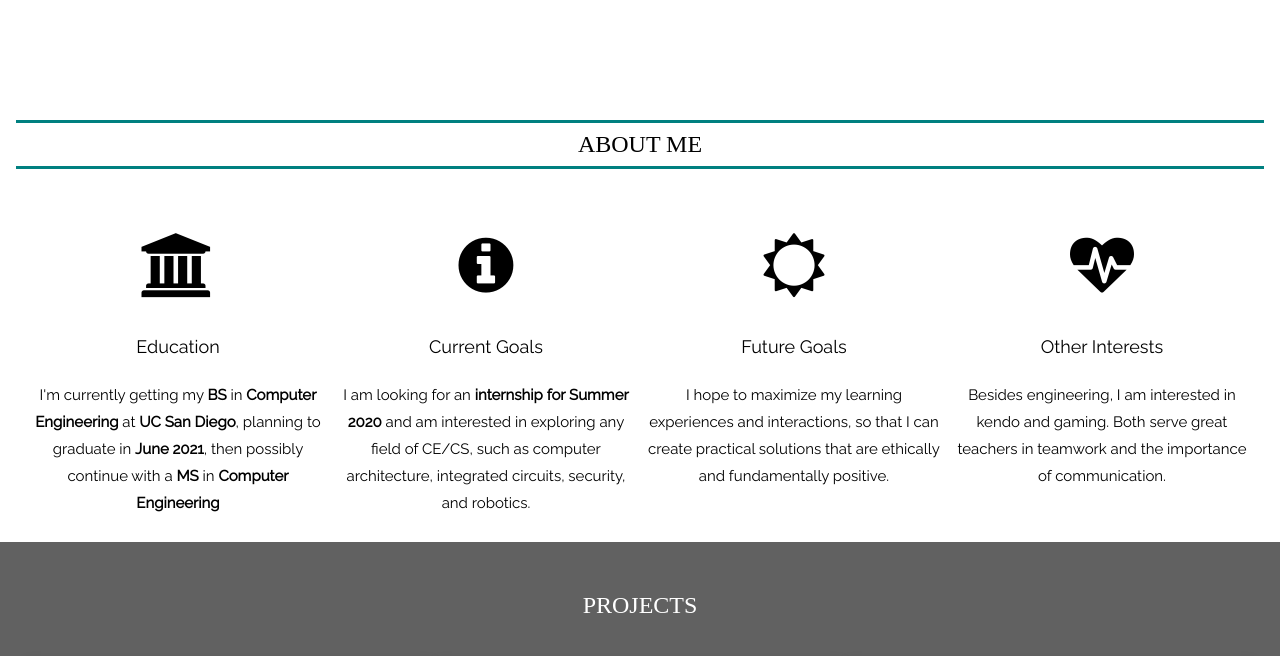
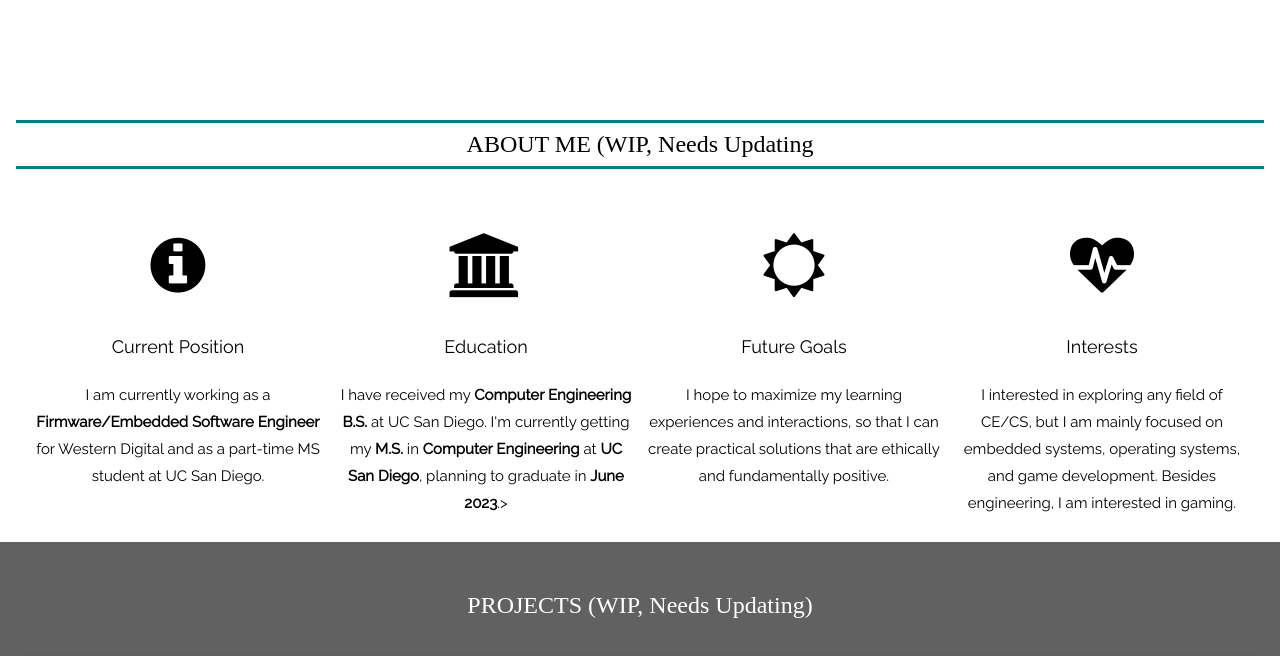
Before and after one commit to siueric0010/esiu.github.io, a plain HTML site: page index.html in a window 1280 px wide. Shown: the part 500-1156 px from the top of the page. Drawn offline with nearby package versions, Linux system fonts and the light colour scheme.

Commit message:
updated website a bit, put some WIP flags for more edits

```diff
--- a/index.html
+++ b/index.html
@@ -24,7 +24,7 @@ a{
 .eric_photo {
   width: 200px;
   height: 200px;
-  background: url(./profile.jpeg) no-repeat center center;
+  background: url(./profile.png) no-repeat center center;
   background-size: cover;
   margin: 0 auto;
   border-radius: 120px;
@@ -69,7 +69,7 @@ a{
   <a href="javascript:void(0)" onclick="w3_close()" class="w3-bar-item w3-button w3-large w3-padding-16">Close �</a>
   <a href="#about" onclick="w3_close()" class="w3-bar-item w3-button">ABOUT</a>
   <a href="#projects" onclick="w3_close()" class="w3-bar-item w3-button">PROJECTS</a>
-  <a href="./resume.pdf" target='_blank' onclick="w3_close()" class="w3-bar-item w3-button">RESUME</a>
+  <a href="./Eric_Siu_Resume.pdf" target='_blank' onclick="w3_close()" class="w3-bar-item w3-button">RESUME</a>
   <a href="#contact" onclick="w3_close()" class="w3-bar-item w3-button">CONTACT</a>
 </nav>
 
@@ -82,23 +82,23 @@ a{
   <div class="w3-display-bottommiddle w3-text-teal w3-xxlarge " style="padding: 110px; min-width: 340px">
     <a href="https://www.github.com/siueric0010" target='_blank' class="fa fa-github w3-hover-opacity" ></a>
     <a href="https://www.linkedin.com/in/esiu/" target='_blank' class="fa fa-linkedin w3-hover-opacity"></a>
-    <a href="mailto:siueric0010@gmail.com" class="fa fa-envelope w3-hover-opacity"></a>
+    <a href="mailto:me@eric-siu.com" class="fa fa-envelope w3-hover-opacity"></a>
   </div>
 </header>
 
 <!-- About Section -->
 <div class="w3-container" style="padding:10px 16px" id="about">
-  <h3 class="w3-center w3-text-black about" >ABOUT ME</h3>
+  <h3 class="w3-center w3-text-black about" >ABOUT ME (WIP, Needs Updating</h3>
   <div class="w3-row-padding w3-center" style="margin-top:64px">
+    <div class="w3-quarter">
+      <i class="fa fa-info-circle w3-margin-bottom w3-jumbo"></i>
+      <p class="w3-large">Current Position</p>
+      <p>I am currently working as a <b>Firmware/Embedded Software Engineer</b> for Western Digital and as a part-time MS student at UC San Diego. </p>
+    </div>
     <div class="w3-quarter">
       <i class="fa fa-institution w3-margin-bottom w3-jumbo w3-center"></i>
       <p class="w3-large">Education</p>
-      <p>I'm currently getting my <b>BS</b> in <b>Computer Engineering</b> at <b>UC San Diego</b>, planning to graduate in <b>June 2021</b>, then possibly continue with a <b>MS</b> in <b>Computer Engineering</b></p>
-    </div>
-    <div class="w3-quarter">
-      <i class="fa fa-info-circle w3-margin-bottom w3-jumbo"></i>
-      <p class="w3-large">Current Goals</p>
-      <p>I am looking for an <b>internship for Summer 2020</b> and am interested in exploring any field of CE/CS, such as computer architecture, integrated circuits, security, and robotics.</p>
+      <p>I have received my <b>Computer Engineering B.S.</b> at UC San Diego. I'm currently getting my <b>M.S.</b> in <b>Computer Engineering</b> at <b>UC San Diego</b>, planning to graduate in <b>June 2023</b>.></p>
     </div>
     <div class="w3-quarter">
       <i class="fa fa-sun-o w3-margin-bottom w3-jumbo"></i>
@@ -107,8 +107,8 @@ a{
     </div>
     <div class="w3-quarter">
       <i class="fa fa-heartbeat w3-margin-bottom w3-jumbo"></i>
-      <p class="w3-large">Other Interests</p>
-      <p>Besides engineering, I am interested in kendo and gaming. Both serve great teachers in teamwork and the importance of communication.</p>
+      <p class="w3-large">Interests</p>
+      <p>I interested in exploring any field of CE/CS, but I am mainly focused on embedded systems, operating systems, and game development. Besides engineering, I am interested in gaming.</p>
     </div>
   </div>
 </div>
@@ -116,7 +116,7 @@ a{
 
 <!-- Projects Section -->
 <div class="w3-container w3-dark-grey" style="padding:32px 16px" id="projects">
-  <h3 class="w3-center">PROJECTS</h3>
+  <h3 class="w3-center">PROJECTS (WIP, Needs Updating)</h3>
 
   <!-- Activ5 Music, ERSP, Messenger-->
   <div class="w3-row-padding " style="margin-top:32px; margin-bottom: 32px">
```
Also changed, not shown: profile.jpeg (deleted), profile.png (added), 3 other files.
